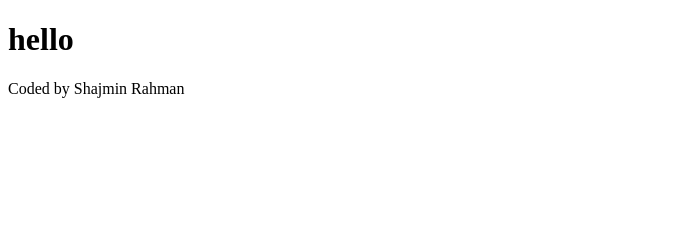
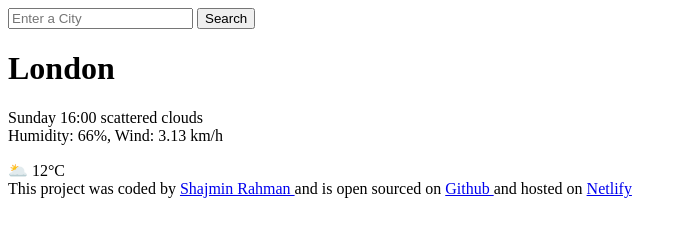
Before and after one commit to shajmin306/Shaz-Weather-Project, a plain HTML site: page index.html in a window 1280 px wide. Shown: the whole page, without its empty margins (0-687 px from the left). Drawn offline with Linux system fonts and the light colour scheme.

Commit message:
Added the HTML

```diff
--- a/index.html
+++ b/index.html
@@ -6,8 +6,43 @@
     <title>Document</title>
   </head>
   <body>
-    <h1>hello</h1>
+    <header>
+      <form>
+        <input type="search" placeholder="Enter a City" required />
+        <input type="submit" value="Search" />
+      </form>
+    </header>
+    <main>
+      <div>
+        <h1>London</h1>
+        <p>
+          Sunday 16:00 scattered clouds
+          <br />
+          Humidity: 66%, Wind: 3.13 km/h
+        </p>
+      </div>
+      <div>🌥️ 12°C</div>
+    </main>
 
-    <footer>Coded by Shajmin Rahman</footer>
+    <footer>
+      This project was coded by
+      <a href="https://github.com/shajmin306" target="_black">
+        Shajmin Rahman
+      </a>
+      and is open sourced on
+      <a
+        href="https://github.com/shajmin306/Shaz-Weather-Project"
+        target="_black"
+      >
+        Github
+      </a>
+      and hosted on
+      <a
+        href="https://app.netlify.com/sites/tiny-khapse-730ac5/deploys"
+        target="_blank"
+      >
+        Netlify</a
+      >
+    </footer>
   </body>
 </html>
```
